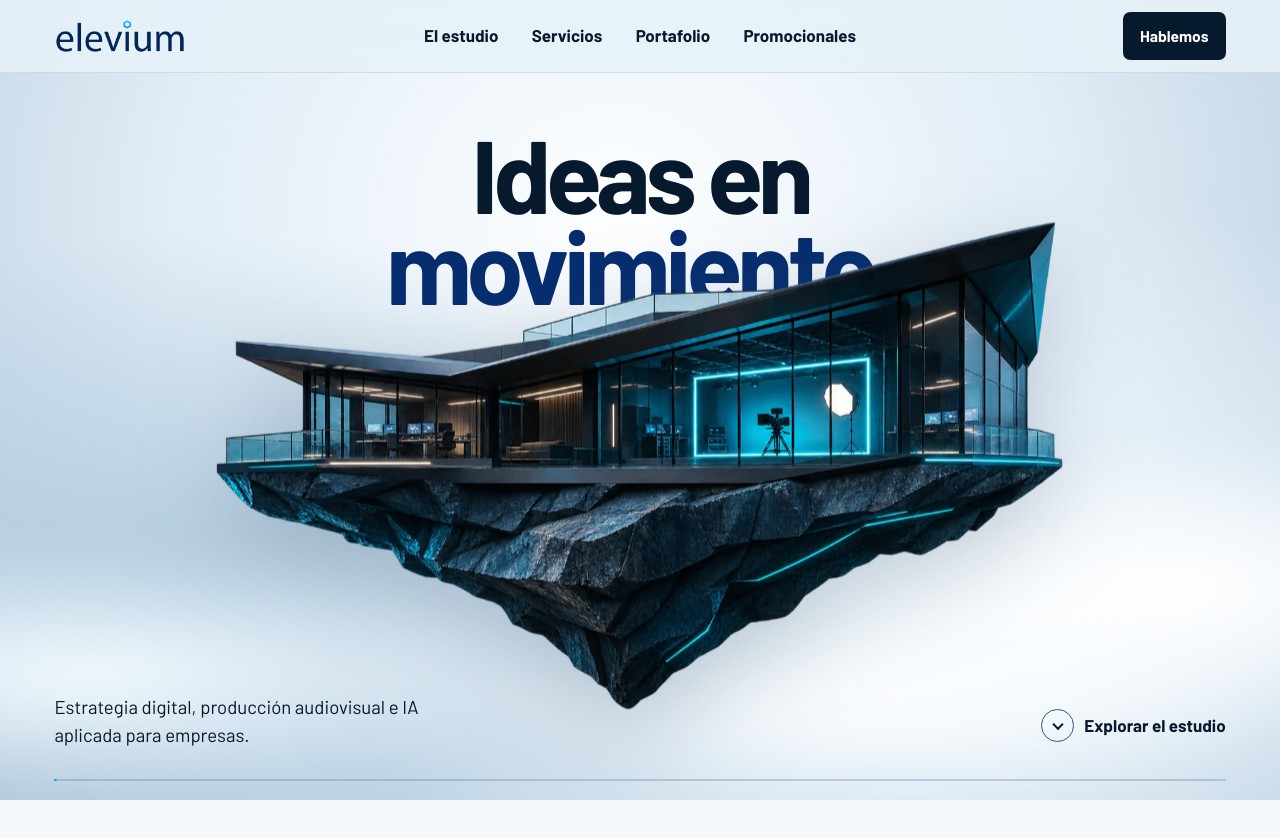
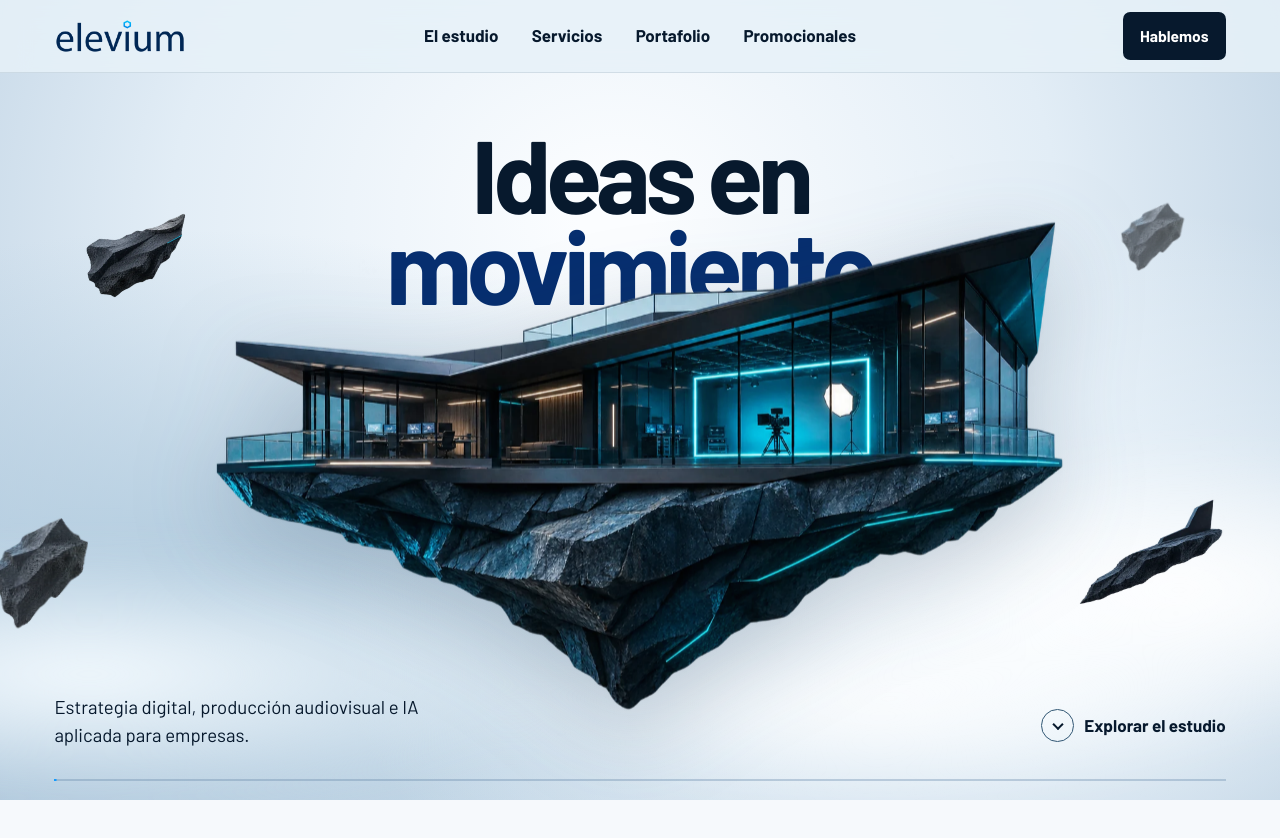
Before and after one commit to Leonardosv90/proyecto-elevium, a plain HTML site: page index.html in a window 1280 px wide. Shown: the top 838 px of the page. Drawn offline with Linux system fonts and the light colour scheme; animation ran at ten frames a second.

Commit message:
Add floating fragments to Elevium studio hero

```diff
--- a/index.html
+++ b/index.html
@@ -52,7 +52,7 @@ h1,h2,h3{font-weight:700;line-height:.98;letter-spacing:-.052em;overflow-wrap:br
 .scene{position:relative}
 .journey{position:relative}
 .stage{background:#0a1e3a}
-.sky,.model,.world,.flash,.flight-debris,.meter,.waypoints{display:none}
+.sky,.model,.world,.flash,.fragments,.meter,.waypoints{display:none}
 .scene-hero{min-height:max(39rem,var(--screen));color:var(--navy);background:radial-gradient(ellipse at 57% 50%,#f7fbff 12%,#dceaf5 61%,#b6cede 100%);isolation:isolate;overflow:hidden}
 .hero-title{position:relative;z-index:3;padding-top:clamp(7rem,16svh,12rem);text-align:center}
 .hero-title h1{font-size:clamp(3.6rem,8.05vw,8.9rem);line-height:.88}
@@ -112,7 +112,7 @@ h1,h2,h3{font-weight:700;line-height:.98;letter-spacing:-.052em;overflow-wrap:br
 .waypoints #entrada{top:calc((100% - var(--screen)) * .35)}
 .waypoints #dentro{top:calc((100% - var(--screen)) * .61)}
 .waypoints #como-trabajamos{top:calc((100% - var(--screen)) * .90)}
-.motion .sky,.motion .world,.motion .model,.motion .flash,.motion .flight-debris,.motion .meter{display:block;position:absolute;pointer-events:none}
+.motion .sky,.motion .world,.motion .model,.motion .flash,.motion .fragments,.motion .meter{display:block;position:absolute;pointer-events:none}
 .sky{
   z-index:0;inset:0;background:
   radial-gradient(ellipse at 80% 77%,#f3faff 0%,transparent 48%),
@@ -128,10 +128,40 @@ h1,h2,h3{font-weight:700;line-height:.98;letter-spacing:-.052em;overflow-wrap:br
 .world::after{content:"";position:absolute;inset:0;background:linear-gradient(90deg,#061526ee 2%,#06152688 43%,#04111d08 76%),linear-gradient(0deg,#061528d4,transparent 25%,transparent 76%,#06152846);opacity:var(--world-shade,.82)}
 .model{z-index:4;top:57%;left:50%;width:min(86vw,113svh,82rem);height:auto;max-width:none;transform-origin:69% 41%;transform:translate3d(calc(-50% + var(--move-x,0vw)) ,calc(-50% + var(--move-y,0vh)),0) scale(var(--zoom,1));opacity:var(--model,1);filter:drop-shadow(0 1.6rem 2.8rem #27446140);will-change:transform,opacity}
 .flash{z-index:5;inset:0;background:radial-gradient(ellipse at 65% 50%,#d4f2ffe0,#4d9ed66b 38%,transparent 76%);opacity:var(--flash,0)}
-.flight-debris{z-index:5;inset:0;opacity:var(--debris,0)}
-.flight-debris span{position:absolute;width:clamp(2rem,7vw,12rem);height:1px;background:linear-gradient(90deg,transparent,#c2ebff);box-shadow:0 0 .85rem #57bfff;transform:translateX(var(--streak,0vw)) rotate(-15deg)}
-.flight-debris span:first-child{left:6%;top:53%}
-.flight-debris span:last-child{left:77%;top:30%;transform:translateX(calc(0vw - var(--streak,0vw))) rotate(19deg)}
+.fragments{inset:0;visibility:var(--fragments-visibility,visible)}
+.fragment{
+  position:absolute;z-index:var(--layer,5);width:var(--size);height:auto;
+  top:var(--top);left:var(--left);
+  translate:calc(-50% + var(--pointer-x,0) * var(--parallax) + var(--departure,0) * var(--exit-x))
+    calc(-50% + var(--pointer-y,0) * var(--parallax) * .72 + var(--departure,0) * var(--exit-y));
+  scale:calc(1 + var(--departure,0) * var(--growth));
+  rotate:calc(var(--pointer-x,0) * 7deg + var(--departure,0) * var(--turn));
+  opacity:calc(var(--fragment-opacity,1) * var(--clarity,1));
+  animation:fragment-drift var(--duration) var(--delay) ease-in-out infinite alternate;
+  animation-play-state:var(--fragments-animation,running);
+}
+.fragment-west{
+  --size:clamp(3.25rem,7.7vw,8.6rem);--top:31%;--left:10.5%;--parallax:55px;
+  --exit-x:-27vw;--exit-y:-14vh;--growth:.38;--turn:-21deg;--duration:7s;--delay:-2s;
+}
+.fragment-east{
+  --size:clamp(2.4rem,5vw,5.3rem);--top:29%;--left:90%;--parallax:29px;
+  --exit-x:19vw;--exit-y:-16vh;--growth:.25;--turn:17deg;--duration:8.4s;--delay:-4s;
+  --layer:2;--clarity:.66;filter:blur(.6px);
+}
+.fragment-near{
+  --size:clamp(5rem,11vw,12rem);--top:68%;--left:90%;--parallax:104px;
+  --exit-x:36vw;--exit-y:19vh;--growth:.68;--turn:24deg;--duration:6.5s;--delay:-1s;
+}
+.fragment-south{
+  --size:clamp(3.65rem,8vw,8.2rem);--top:71%;--left:3%;--parallax:78px;
+  --exit-x:-25vw;--exit-y:13vh;--growth:.54;--turn:-23deg;--duration:7.8s;--delay:-5s;
+  --clarity:.89;
+}
+@keyframes fragment-drift{
+  from{transform:translateY(-5%) rotate(-4deg)}
+  to{transform:translateY(7%) rotate(4deg)}
+}
 .motion .scene{position:absolute;inset:0;padding:0;background:none;min-height:0;pointer-events:none}
 .motion .scene-hero{z-index:auto;isolation:auto;overflow:visible}
 .motion .scene:not(.scene-hero){z-index:6;display:grid;align-items:center}
@@ -208,6 +238,9 @@ h1,h2,h3{font-weight:700;line-height:.98;letter-spacing:-.052em;overflow-wrap:br
   .motion .journey{height:calc(4.25 * var(--screen))}
   .motion .hero-meta{bottom:2.25rem}
   .model{width:min(125vw,87svh,47rem);top:52%;left:49%}
+  .fragment-east,.fragment-south{display:none}
+  .fragment-west{--size:clamp(2.15rem,12vw,4.8rem);--top:42%;--left:9%;--clarity:.84}
+  .fragment-near{--size:clamp(2.9rem,17vw,6rem);--top:66%;--left:94%;--clarity:.88}
   .world img{object-position:64% 50%}
   .world::after{background:linear-gradient(180deg,#061526dc,#06152647 42%,#0615267a 63%,#061526ee)}
   .motion .scene-flight{padding-bottom:5rem}
@@ -275,7 +308,12 @@ h1,h2,h3{font-weight:700;line-height:.98;letter-spacing:-.052em;overflow-wrap:br
       <div class="world" aria-hidden="true"><img src="/assets/v2/studio/interior.webp" width="1520" height="855" alt="" decoding="async"></div>
       <img class="model" src="/assets/v2/studio/pabellon.webp" width="1450" height="967" alt="" fetchpriority="high">
       <div class="flash" aria-hidden="true"></div>
-      <div class="flight-debris" aria-hidden="true"><span></span><span></span></div>
+      <div class="fragments" aria-hidden="true">
+        <img class="fragment fragment-west" src="/assets/v2/studio/fragmento-basalto.webp" alt="" decoding="async">
+        <img class="fragment fragment-east" src="/assets/v2/studio/fragmento-obsidiana.webp" alt="" decoding="async">
+        <img class="fragment fragment-near" src="/assets/v2/studio/fragmento-aleta.webp" alt="" decoding="async">
+        <img class="fragment fragment-south" src="/assets/v2/studio/fragmento-obsidiana.webp" alt="" decoding="async">
+      </div>
 
       <section class="scene scene-hero is-active" aria-labelledby="titulo">
         <div class="hero-title inner">
@@ -450,6 +488,7 @@ function drawScene() {
   const flight = range(p, .20, .30, .415, .485);
   const tour = range(p, .51, .58, .72, .79);
   const method = ease(segment(p, .79, .875));
+  const fragmentsVisible = p < .30;
   const variables = {
     "--progress": p,
     "--hero": hero,
@@ -466,8 +505,12 @@ function drawScene() {
     "--world-shade": .73 + method * .09,
     "--cloud-x": `${10 * drift.x - 42 * push}px`,
     "--flash": range(p, .205, .275, .29, .40) * .52,
-    "--debris": range(p, .055, .15, .27, .37) * .75,
-    "--streak": `${-32 * push}vw`,
+    "--pointer-x": drift.x.toFixed(4),
+    "--pointer-y": drift.y.toFixed(4),
+    "--departure": ease(segment(p, .025, .30)),
+    "--fragment-opacity": 1 - ease(segment(p, .20, .30)),
+    "--fragments-visibility": fragmentsVisible ? "visible" : "hidden",
+    "--fragments-animation": fragmentsVisible && visible ? "running" : "paused",
     "--vision": flight,
     "--vision-rise": `${(1 - flight) * 19}px`,
     "--vision-blur": `${(1 - flight) * 9}px`,
@@ -513,6 +556,10 @@ addEventListener("pointermove", (event) => {
   pointer = { x: event.clientX / innerWidth - .5, y: event.clientY / innerHeight - .5 };
   requestDraw();
 }, { passive: true });
+document.documentElement.addEventListener("pointerleave", () => {
+  pointer = { x: 0, y: 0 };
+  requestDraw();
+});
 
 menu.addEventListener("keydown", (event) => {
   if (event.key === "Escape" && menu.open) {
```
Also changed, not shown: assets/v2/studio/fragmento-aleta.webp (added), assets/v2/studio/fragmento-basalto.webp (added), assets/v2/studio/fragmento-obsidiana.webp (added).
